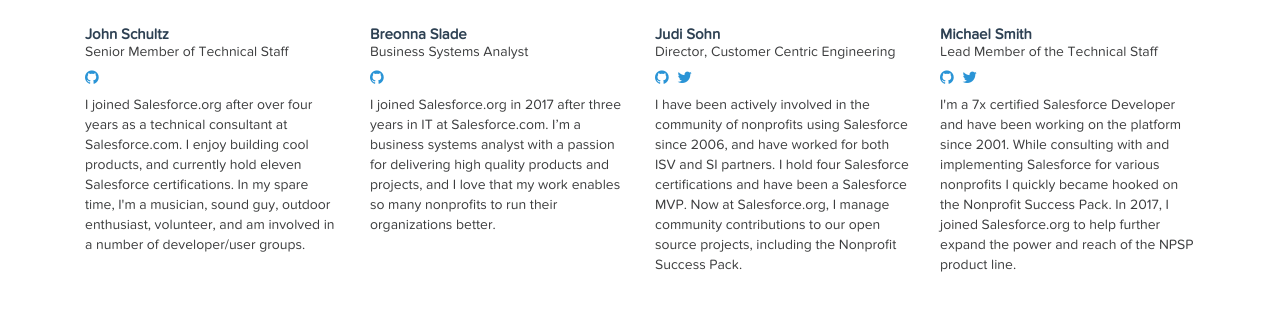
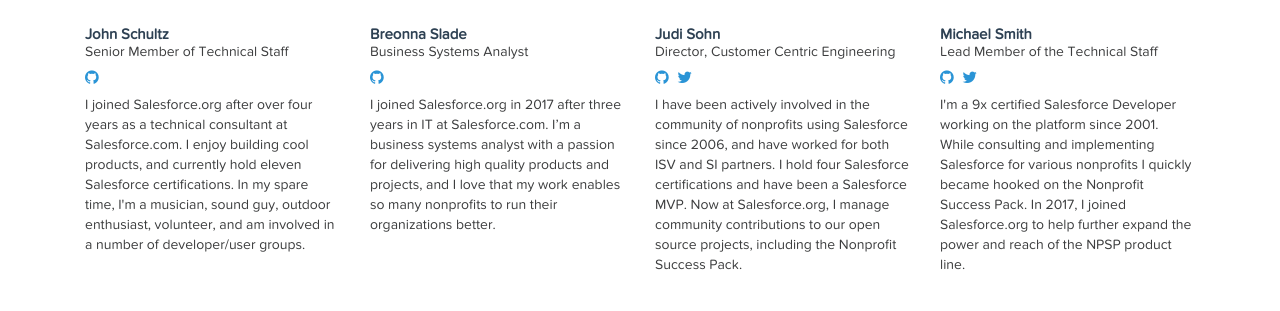
Before and after one commit to dvenor/salesforcefoundation.github.io, a Jekyll site: the page built from index.html, in a window 1280 px wide and 900 px high, scrolled down 10132 px, cut to the strip 164-527 px from the top of the window. Shown: the top 311 px of the strip. Built offline with Jekyll 4.4.1, drawn with Linux system fonts in a browser that asks for light colours; the list of posts is cut into pages by our own code.

Commit message:
Update cert count and slight re-wording.

```diff
--- a/_data/members.yml
+++ b/_data/members.yml
@@ -301,7 +301,7 @@
   github:         force2b
   avatar:         https://avatars3.githubusercontent.com/u/801017?v=3&u=7428ed27e8017a1d72abf081351251c03a35807d&s=400
   title:          "Lead Member of the Technical Staff"
-  bio:            "I'm a 7x certified Salesforce Developer and have been working on the platform since 2001. While consulting with and implementing Salesforce for various nonprofits I quickly became hooked on the Nonprofit Success Pack. In 2017, I joined Salesforce.org to help further expand the power and reach of the NPSP product line."
+  bio:            "I'm a 9x certified Salesforce Developer working on the platform since 2001. While consulting and implementing Salesforce for various nonprofits I quickly became hooked on the Nonprofit Success Pack. In 2017, I joined Salesforce.org to help further expand the power and reach of the NPSP product line."
   twitter:        "force2b_mike"
 
 David Sokoloff:
```
